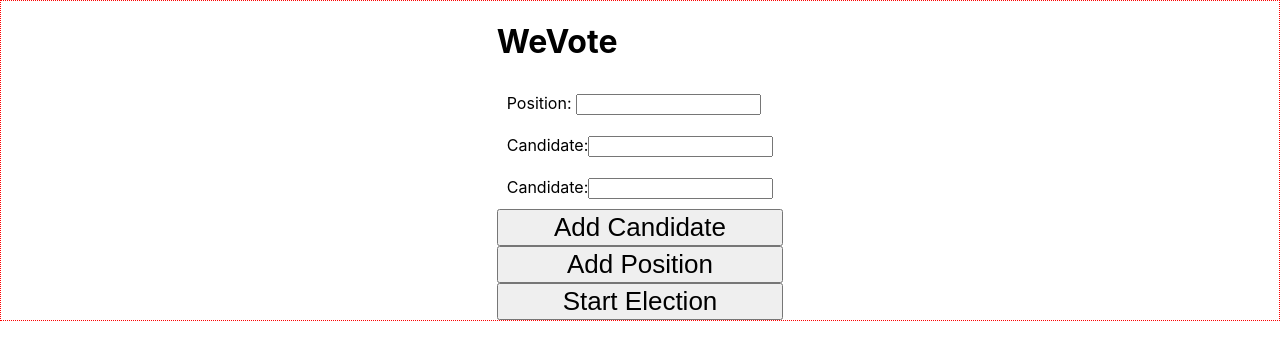
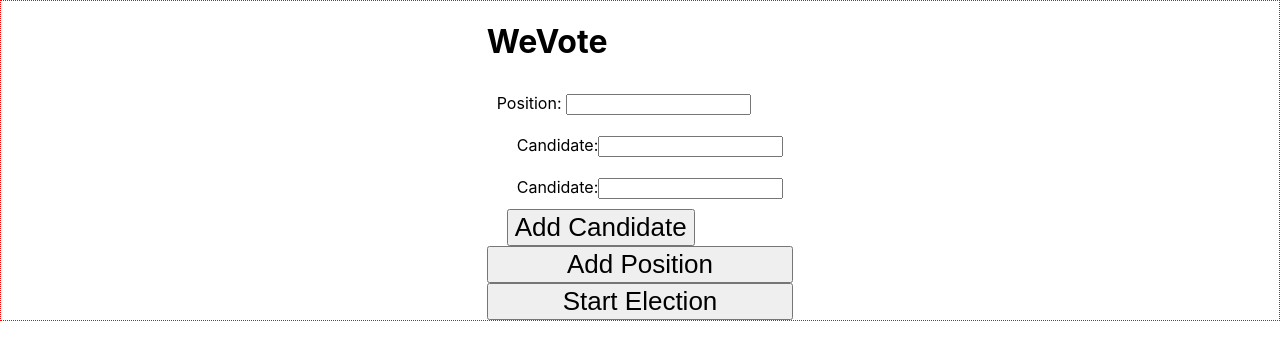
Before and after one commit to 397-f22/WeVote, a React (Vite) app: page /create-election in a window 1280 px wide. Shown: the top 360 px of the page. Built offline with nearby package versions, Linux system fonts and the light colour scheme.

Commit message:
new-election wiring

```diff
--- a/src/App.css
+++ b/src/App.css
@@ -80,3 +80,7 @@ button {
 .createElectionField {
   padding: 10px;
 }
+
+.createPositionField {
+  margin-left: 20px;
+}
--- a/src/components/CreateElection.jsx
+++ b/src/components/CreateElection.jsx
@@ -31,6 +31,7 @@ const CreateElection = (data) => {
                     <input type="text" name="position"/>
                 </div>
 
+                <div className="createPositionField">
                     <div className='createElectionField'>
                         <label className="CreateElectionFieldsText">Candidate:</label>
                         <input type="text" name="candidate"/>
@@ -42,6 +43,8 @@ const CreateElection = (data) => {
                     </div>
 
                     <button className="add-candidate m-1" onClick={AddCandidate}>Add Candidate</button>
+                </div>
+
                 <button className="add-position m-1" >Add Position</button>
                 <button className="start-election m-1">Start Election</button>
             </form>
--- a/src/components/homepage.jsx
+++ b/src/components/homepage.jsx
@@ -3,12 +3,14 @@ const Homepage = () => {
     window.location.href = "/voting";
   }
 
+  const goToElection = () => {
+    window.location.href = "/create-election";
+  }
+
   return(
-
     <div className="container">
 
       <h1 className="title">WeVote</h1>
-
 
       <div className='icon-div'>
         <img src="public\images\voting-icon.png" alt="voting icon"/>
@@ -23,7 +25,7 @@ const Homepage = () => {
       </div>
 
       <div className='new-election-button'>
-        <button type="button" onclick="alert('Button')">New Election</button>
+        <button type="button" onClick={goToElection}>New Election</button>
       </div>
 
     </div>
```
Lines whose indentation alone changed are shown as unchanged.
